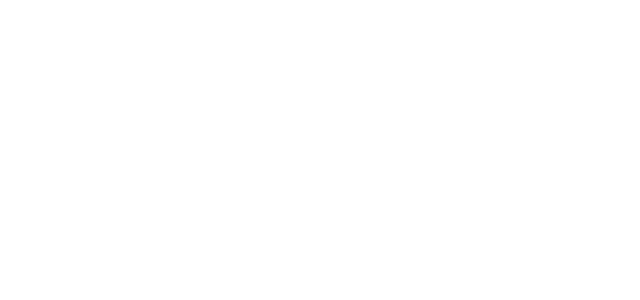
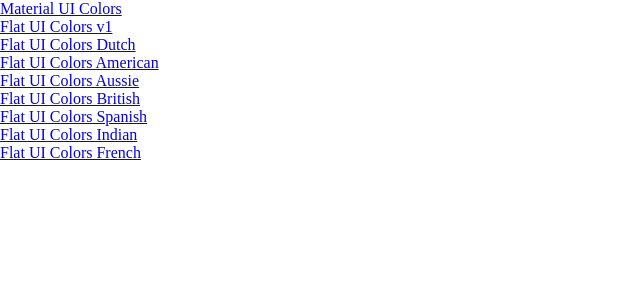
Before and after one commit to panlam0405/color-project, a React (Create React App) app: page / in a window 1280 px wide. Shown: the top 300 px of the page, without its empty margins (0-640 px from the left). Built offline with nearby package versions, Linux system fonts and the light colour scheme.

Commit message:
palette list added and Link from react router dom

```diff
--- a/src/Components/App.js
+++ b/src/Components/App.js
@@ -1,12 +1,14 @@
 import Params from "./Params";
 import "../styles/App.css";
 import { Routes, Route } from "react-router-dom";
+import PaletteList from "./PaletteList";
+import { colors } from "../seedColors";
 
 function App() {
 	return (
 		<div className='App'>
 			<Routes>
-				<Route exact path='/' />
+				<Route exact path='/' element={<PaletteList palettes={colors} />} />
 				<Route exact path='/palette/:id' element={<Params />} />
 			</Routes>
 		</div>
--- a/src/Components/Navbar.js
+++ b/src/Components/Navbar.js
@@ -5,6 +5,7 @@
 import Snackbar from "@material-ui/core/Snackbar";
 import CloseIcon from "@material-ui/icons/Close";
 import IconButton from "@material-ui/core/IconButton";
+import { Link } from "react-router-dom";
 import "rc-slider/assets/index.css";
 import "../styles/Navbar.css";
 
@@ -33,7 +34,7 @@
 		return (
 			<header className='Navbar'>
 				<div className='logo'>
-					<a href='/'>Colorboxes</a>
+					<Link to='/'>Colorboxes</Link>
 				</div>
 
 				<div className='color-slider'>
--- /dev/null
+++ b/src/Components/PaletteList.js
@@ -0,0 +1,18 @@
+import React, { Component } from "react";
+import { Link } from "react-router-dom";
+
+class PaletteList extends Component {
+	render() {
+		const { palettes } = this.props;
+		let paletteLinks = palettes.map((palette) => (
+			<div>
+				<Link exact to={`palette/${palette.id}`}>
+					{palette.paletteName}
+				</Link>
+			</div>
+		));
+		return <div classname='paletteListLinks'>{paletteLinks}</div>;
+	}
+}
+
+export default PaletteList;
```
